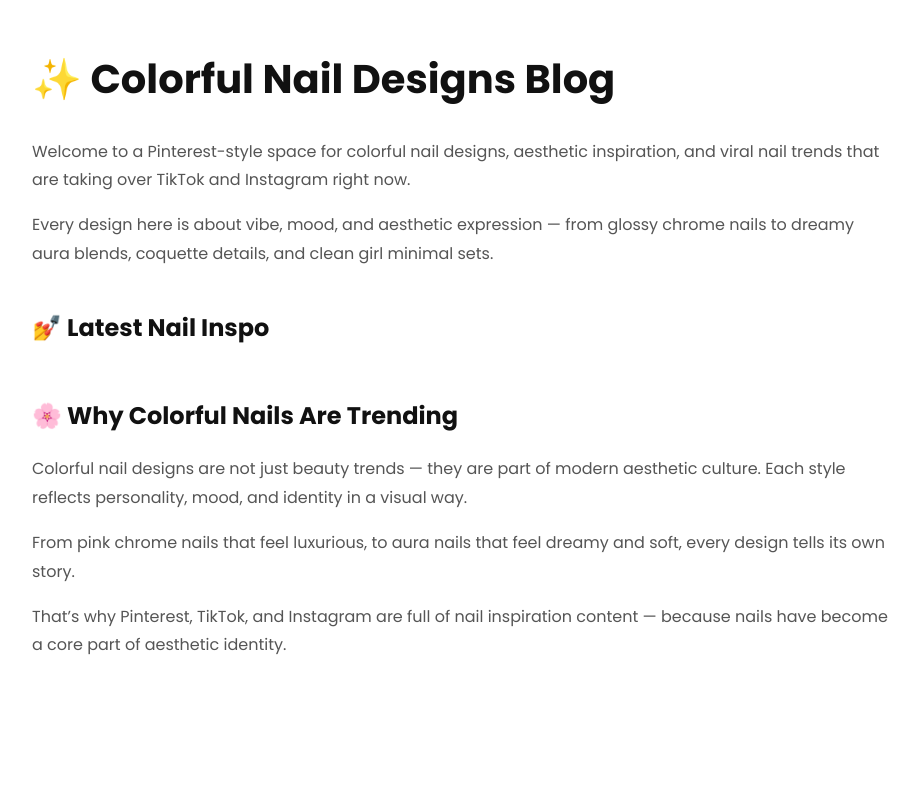
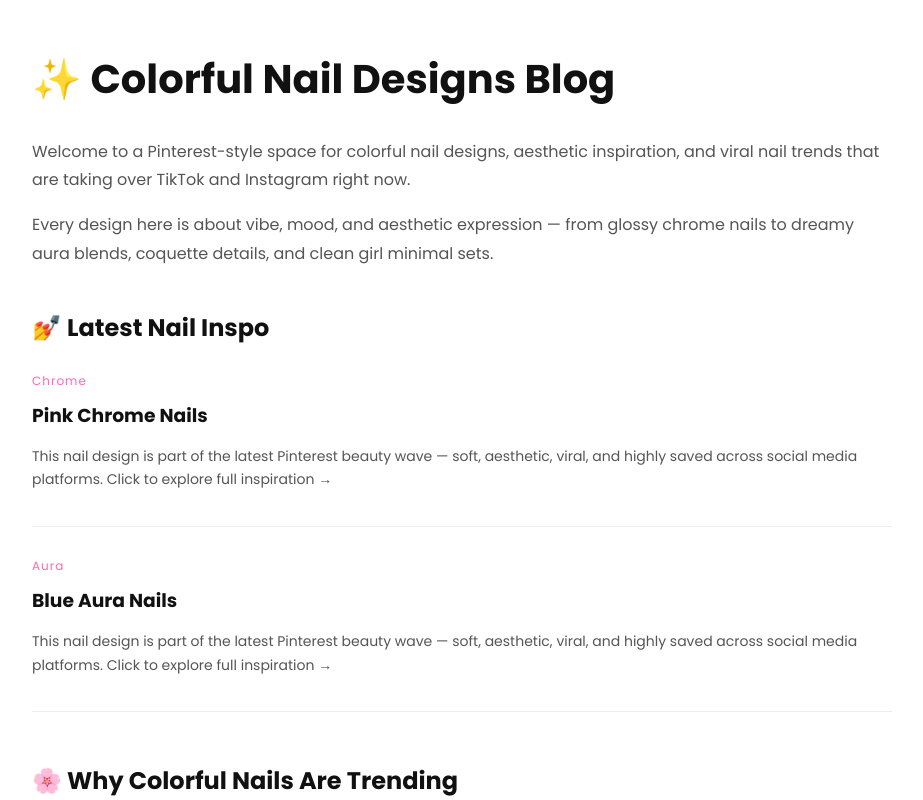
Before and after one commit to saimmian7070-tech/pin, a React (Create React App) app: page /blog in a window 1280 px wide. Shown: the top 800 px of the page, without its empty margins (178-1101 px from the left). Built offline with nearby package versions, Linux system fonts and the light colour scheme.

Commit message:
new update

```diff
--- a/src/data.js
+++ b/src/data.js
@@ -1 +1,16 @@
-const articles = [];
+const articles = [
+  {
+    title: "Pink Chrome Nails",
+    slug: "pink-chrome",
+    image: "/images/pink-chrome.jpg",
+    category: "Chrome"
+  },
+  {
+    title: "Blue Aura Nails",
+    slug: "blue-aura",
+    image: "/images/aura-blue.jpg",
+    category: "Aura"
+  }
+];
+
+export default articles;
```
